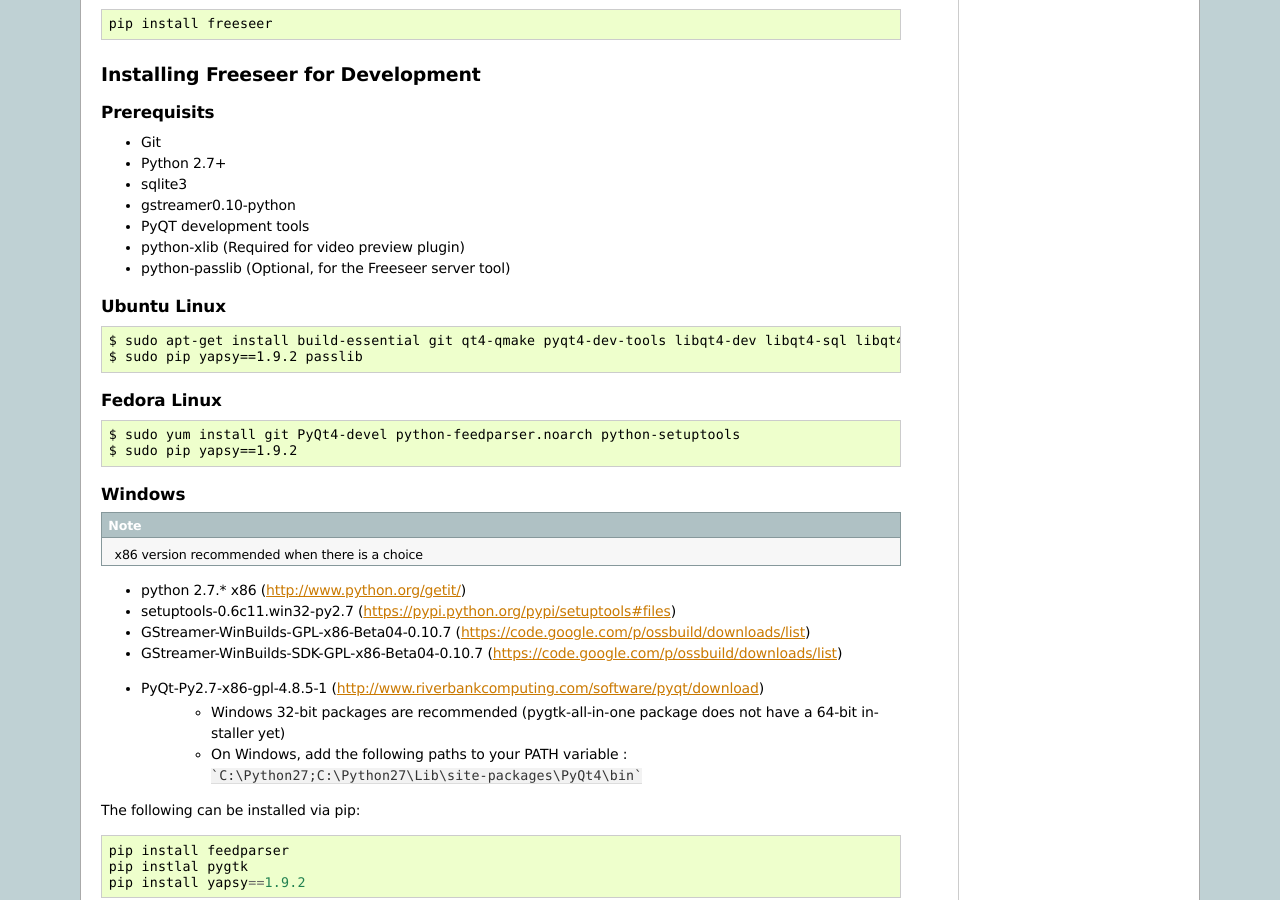
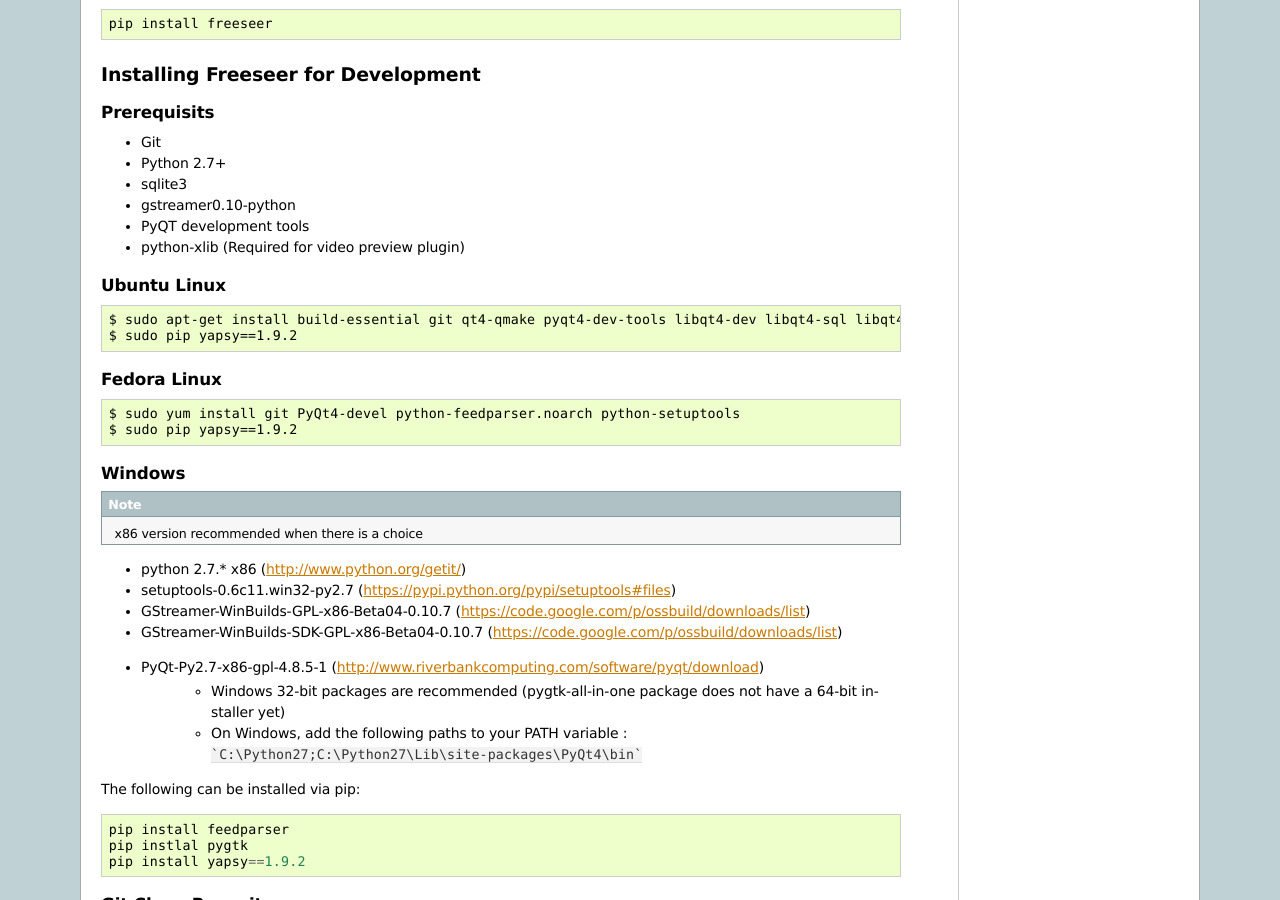
Before and after one commit to Freeseer/freeseer, a Sphinx documentation site: the page built from source/quick-start.rst, in a window 1280 px wide and 900 px high, scrolled down 935 px. Built offline with Sphinx 7.4.7, drawn with Linux system fonts in a browser that asks for light colours.

Commit message:
Remove passlib dependency
Freeseer/freeseer#252

```diff
--- a/source/quick-start.rst
+++ b/source/quick-start.rst
@@ -69,7 +69,6 @@ Prerequisits
 + gstreamer0.10-python
 + PyQT development tools
 + python-xlib (Required for video preview plugin)
-+ python-passlib (Optional, for the Freeseer server tool)
 
 
 Ubuntu Linux
@@ -78,7 +77,7 @@ Ubuntu Linux
 ::
 
     $ sudo apt-get install build-essential git qt4-qmake pyqt4-dev-tools libqt4-dev libqt4-sql libqt4-sql-sqlite python-qt4 python-qt4-dev python-qt4-sql python2.7-dev python-feedparser python-setuptools python-xlib
-    $ sudo pip yapsy==1.9.2 passlib
+    $ sudo pip yapsy==1.9.2
 
 Fedora Linux
 ************
```
